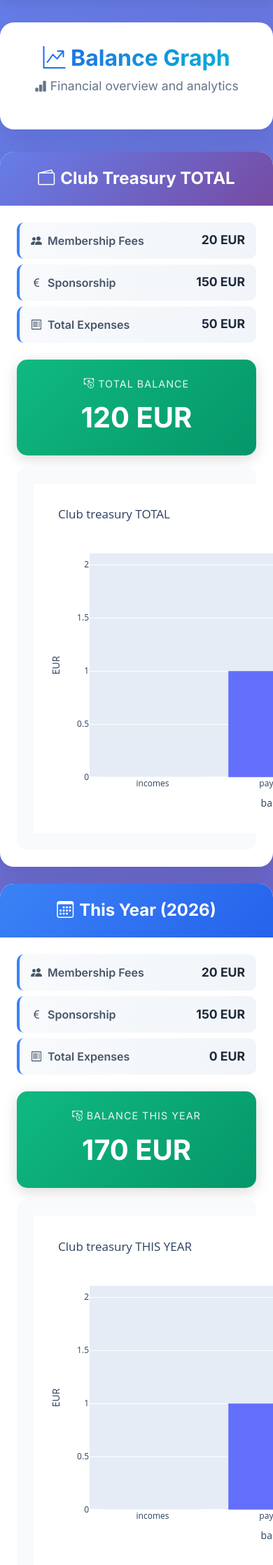
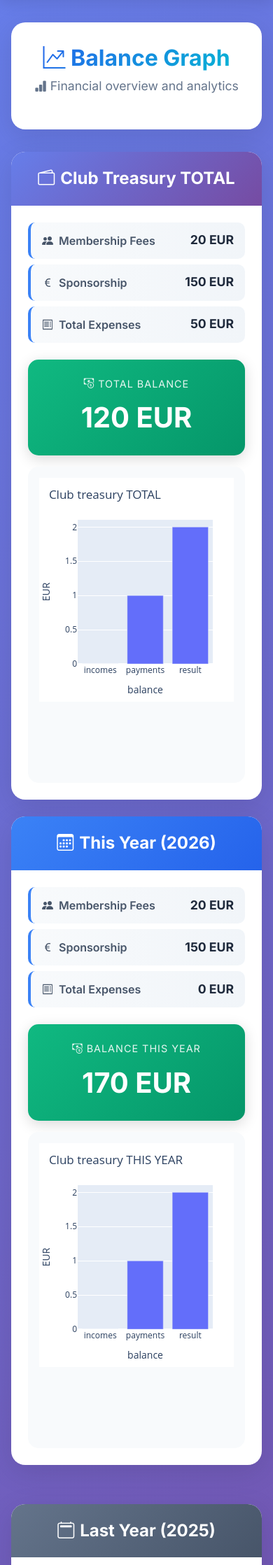
Before and after one commit to emax-77/Cycling-Club, a Django app: page /balance_graph/ in a window 390 px wide. Shown: the part 72-2309 px from the top of the page at 70% size. Run offline with Django 5.2, Linux system fonts and the light colour scheme; a user stored in the database is signed in; data comes from the database, SQL or seed files in the repository; some libraries are stand-ins or nearby versions.

Commit message:
Enhance balance_graph and club_treasury responsiveness and layout for mobile devices

```diff
--- a/members/templates/balance_graph.html
+++ b/members/templates/balance_graph.html
@@ -11,6 +11,7 @@
   .balance-container {
     max-width: 1400px;
     margin: 2rem auto;
+    padding: 0 1rem;
   }
 
   .page-header {
@@ -155,6 +156,20 @@
     padding: 1.5rem;
     border-radius: 15px;
     margin-top: 1rem;
+    width: 100%;
+    max-width: 100%;
+    overflow: hidden;
+  }
+
+  /* Plotly responsiveness */
+  .graph-wrapper .plotly-graph-div,
+  .graph-wrapper .js-plotly-plot {
+    width: 100% !important;
+    max-width: 100% !important;
+  }
+
+  .graph-wrapper .js-plotly-plot {
+    touch-action: none;
   }
 
   .no-graph {
@@ -186,6 +201,15 @@
 
     .card-body {
       padding: 1.5rem;
+    }
+
+    .graph-wrapper {
+      padding: 1rem;
+    }
+
+    .graph-wrapper .plotly-graph-div {
+      /* a bit shorter on phones */
+      height: 320px !important;
     }
   }
 </style>
@@ -345,3 +369,32 @@
   </div>
 </div>
 {% endblock %}
+
+{% block extra_js %}
+<script>
+  (function () {
+    function resizeAllPlotlyGraphs() {
+      if (!window.Plotly || !window.Plotly.Plots) return;
+      var graphs = document.querySelectorAll('.js-plotly-plot');
+      for (var i = 0; i < graphs.length; i++) {
+        try {
+          window.Plotly.Plots.resize(graphs[i]);
+        } catch (e) {
+          // ignore
+        }
+      }
+    }
+
+    document.addEventListener('DOMContentLoaded', function () {
+      setTimeout(resizeAllPlotlyGraphs, 50);
+      setTimeout(resizeAllPlotlyGraphs, 600);
+    });
+
+    window.addEventListener('resize', resizeAllPlotlyGraphs, { passive: true });
+    window.addEventListener('orientationchange', function () {
+      setTimeout(resizeAllPlotlyGraphs, 250);
+      setTimeout(resizeAllPlotlyGraphs, 800);
+    }, { passive: true });
+  })();
+</script>
+{% endblock %}
--- a/members/templates/club_treasury.html
+++ b/members/templates/club_treasury.html
@@ -372,7 +372,7 @@
         <thead>
           <tr>
             {% comment %} <th><i class="bi bi-hash"></i> ID</th> {% endcomment %}
-            <th><i class="bi bi-calendar"></i> {% trans "Date" %}</th>
+            {% comment %} <th><i class="bi bi-calendar"></i> {% trans "Date" %}</th> {% endcomment %}
             <th><i class="bi bi-calendar-event"></i> {% trans "Event Name" %}</th>
             <th><i class="bi bi-card-text"></i> {% trans "Note" %}</th>
             <th><i class="bi bi-cash"></i> {% trans "Amount" %}</th>
@@ -382,7 +382,7 @@
           {% for x in myexpenses %}
           <tr>
             {% comment %} <td>{{ x.id }}</td> {% endcomment %}
-            <td>{{ x.payment_date }}</td>
+            {% comment %} <td>{{ x.payment_date }}</td> {% endcomment %}
             <td>{{ x.event_name }}</td>
             <td>{{ x.purpose }}</td>
             <td><span class="badge-amount" style="background: linear-gradient(135deg, #f59e0b, #d97706);">{{ x.amount }} EUR</span></td>
--- a/members/views.py
+++ b/members/views.py
@@ -83,6 +83,11 @@ def balance_graph(request):
   sum_income_last_year = sum_fees_last_year + sum_sponsorship_last_year
   cash_balance_last_year = sum_income_last_year - sum_expenses_last_year
 
+  plotly_config = {
+    'responsive': True,
+    'displayModeBar': False,
+  }
+
   fig_total = px.bar(
     x=[_('incomes'), _('payments'), _('result')],
     y=[float(sum_income_total), float(sum_expenses_total), float(cash_balance_total)],
@@ -90,11 +95,17 @@ def balance_graph(request):
     title=_('Club treasury TOTAL')
   )
 
+  fig_total.update_layout(
+    autosize=True,
+    margin=dict(l=30, r=30, t=60, b=40),
+  )
+
   graph_total = fig_total.to_html(
     full_html=False,
     include_plotlyjs='cdn',
-    default_height=500,
-    default_width=700,
+    default_height=420,
+    default_width='100%',
+    config=plotly_config,
   )
 
   fig_this_year = px.bar(
@@ -103,11 +114,16 @@ def balance_graph(request):
     labels={"x": _('balance'), "y": "EUR"},
     title=_('Club treasury THIS YEAR')
   )
+  fig_this_year.update_layout(
+    autosize=True,
+    margin=dict(l=30, r=30, t=60, b=40),
+  )
   graph_this_year = fig_this_year.to_html(
     full_html=False,
     include_plotlyjs=False,
-    default_height=500,
-    default_width=700,
+    default_height=420,
+    default_width='100%',
+    config=plotly_config,
   )
 
   fig_last_year = px.bar(
@@ -116,11 +132,16 @@ def balance_graph(request):
     labels={"x": _('balance'), "y": "EUR"},
     title=_('Club treasury LAST YEAR')
   )
+  fig_last_year.update_layout(
+    autosize=True,
+    margin=dict(l=30, r=30, t=60, b=40),
+  )
   graph_last_year = fig_last_year.to_html(
     full_html=False,
     include_plotlyjs=False,
-    default_height=500,
-    default_width=700,
+    default_height=420,
+    default_width='100%',
+    config=plotly_config,
   )
 
   template = loader.get_template('balance_graph.html')
```
